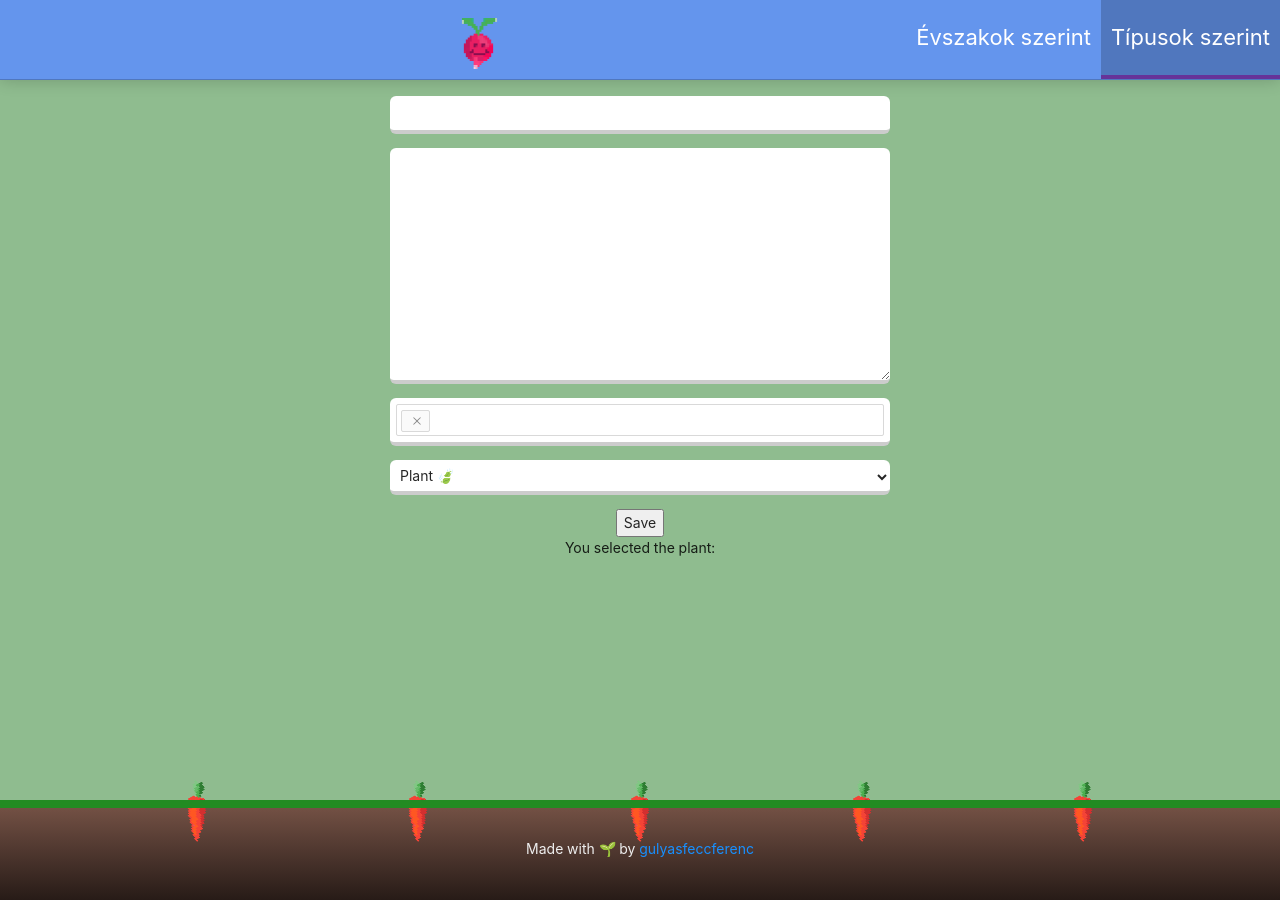
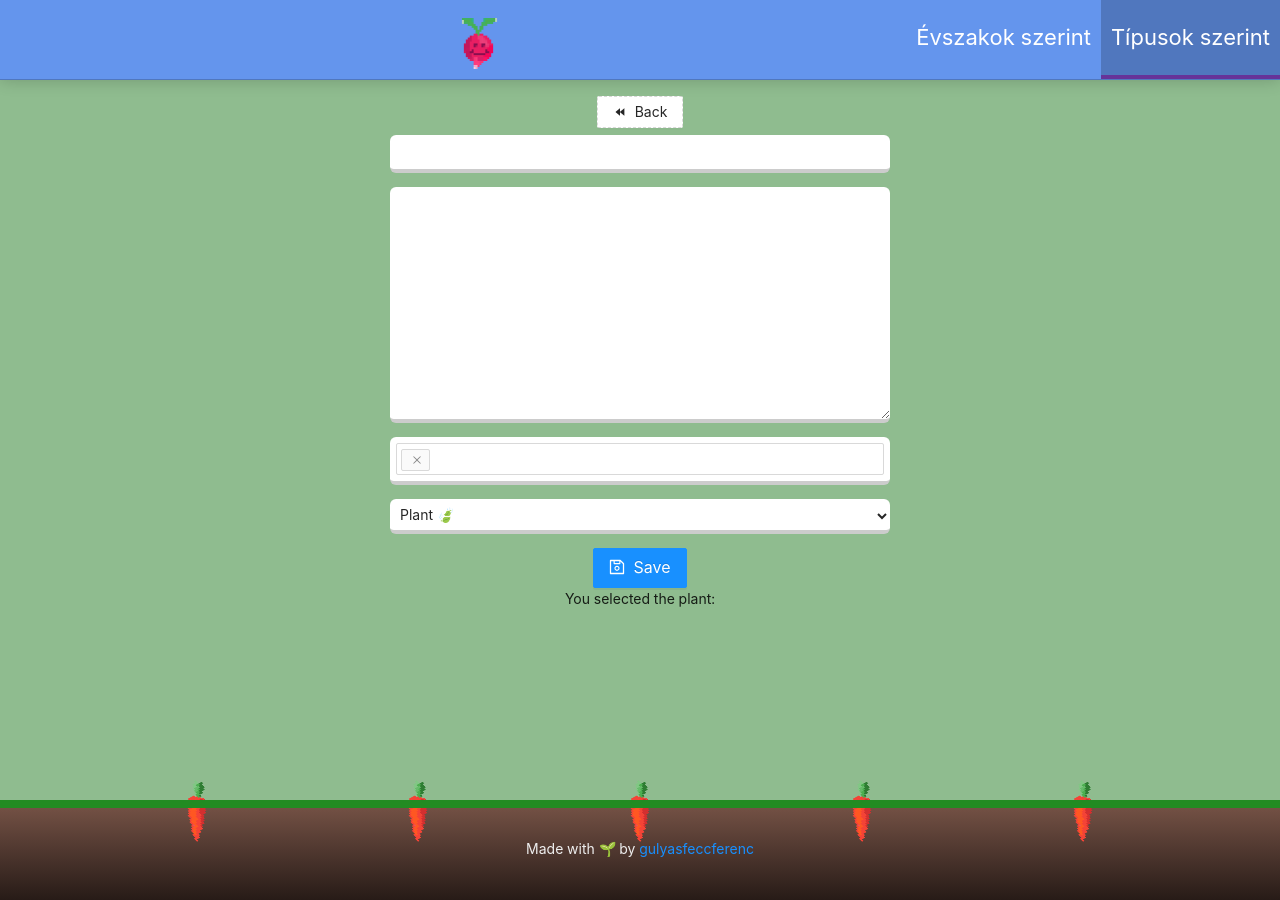
Before and after one commit to gulyasfeccferenc/minekvanszezonja, a React (Create React App) app: page /plants/new in a window 1280 px wide. Built offline with nearby package versions, Linux system fonts and the light colour scheme.

Commit message:
Added loading state to save button on Plant screen

```diff
--- a/src/components/UI/Plant/Plant.js
+++ b/src/components/UI/Plant/Plant.js
@@ -2,9 +2,12 @@ import React, {Component} from 'react';
 import classes from './Plant.module.scss';
 import DynamicInput from "../../Form/DynamicInput/DynamicInput";
 import {db} from "../../../services/firebase";
+import {Button} from 'antd';
+import {BackwardOutlined, DeleteOutlined, SaveOutlined} from '@ant-design/icons';
 
 
 class Plant extends Component {
+    saving = false;
 
     constructor(props) {
         super(props);
@@ -134,7 +137,7 @@ class Plant extends Component {
             });
         }
         if (!this.state.loading) {
-            plantForm = (<form onSubmit={this.saveHandler}>
+            plantForm = (<form >
                 {formElementArray.map((formElement) => (
                     <DynamicInput inputtype={formElement.config.inputtype}
                                   elementConfig={formElement.config.inputConfig}
@@ -143,7 +146,9 @@ class Plant extends Component {
                                   key={formElement.id}
                     />
                 ))}
-                <button type="submit">Save</button>
+                <Button type="primary" size={"large"} loading={this.saving} onClick={this.saveHandler} icon={<SaveOutlined />}>
+                    Save
+                </Button>
             </form>);
         }
         return plantForm;
@@ -151,6 +156,7 @@ class Plant extends Component {
 
     saveHandler = (event) => {
         event.preventDefault();
+        this.saving = true;
         this.setState({loading: true});
         const plantData = {};
 
@@ -169,9 +175,10 @@ class Plant extends Component {
             if (error) {
                 console.error('An error happened during save', error);
             }
-            this.setState({loading: false});
+            setTimeout(() => {this.saving = false}, 1000);
         }).then(r => {
             this.setState({loading: false, plantId: plantData.id});
+            this.saving = false;
             this.props.history.push(`/plants/${plantData.id}`);
         })
     }
@@ -189,6 +196,13 @@ class Plant extends Component {
         return (
             <div className={classes.Plant}>
                 <h1>{this.state.plantFormFields.name.value}</h1>
+                <Button type="dashed" icon={<BackwardOutlined />}>
+                    Back
+                </Button>
+                {!this.props.new && this.state.plantId ? (
+                    <Button type="danger" icon={<DeleteOutlined />}>
+                        Delete
+                    </Button>) : null}
                 {plantForm}
                 <p>You selected the plant: {this.props.match.params.plantId}</p>
             </div>
```
